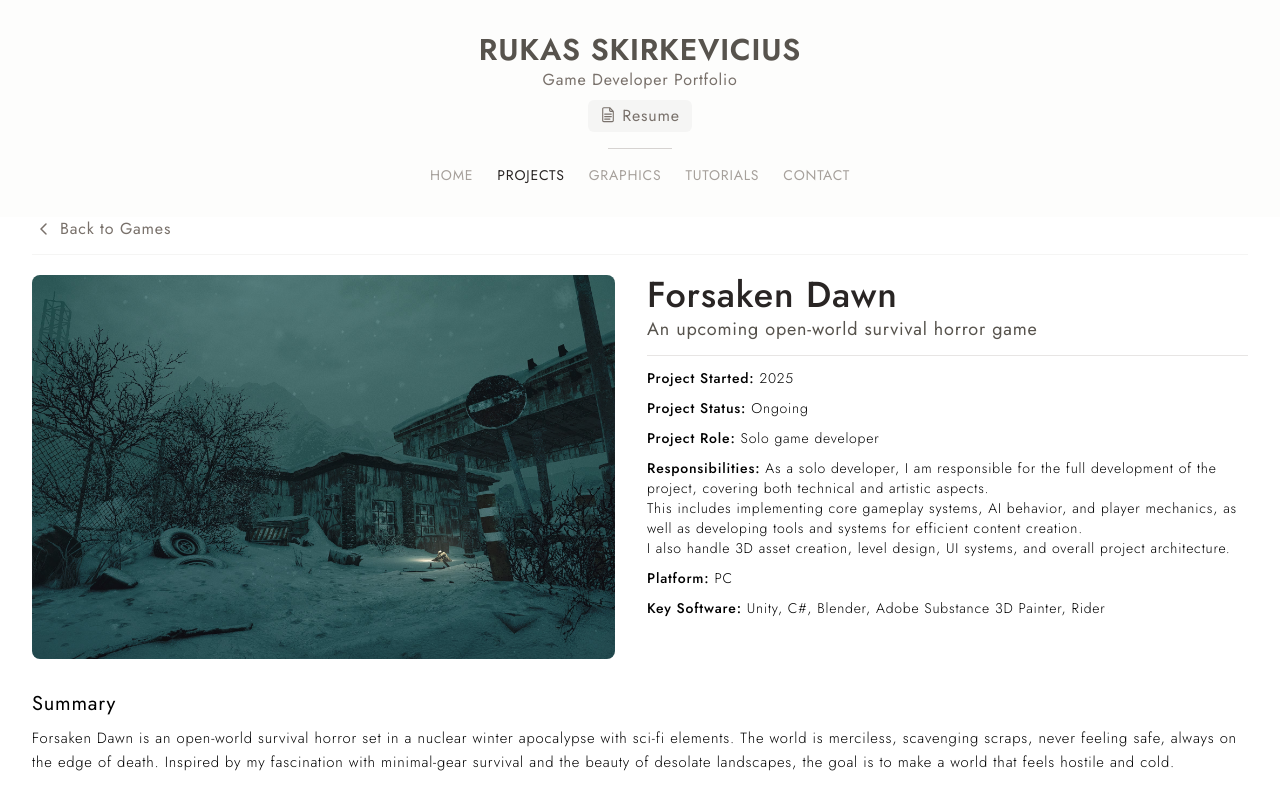
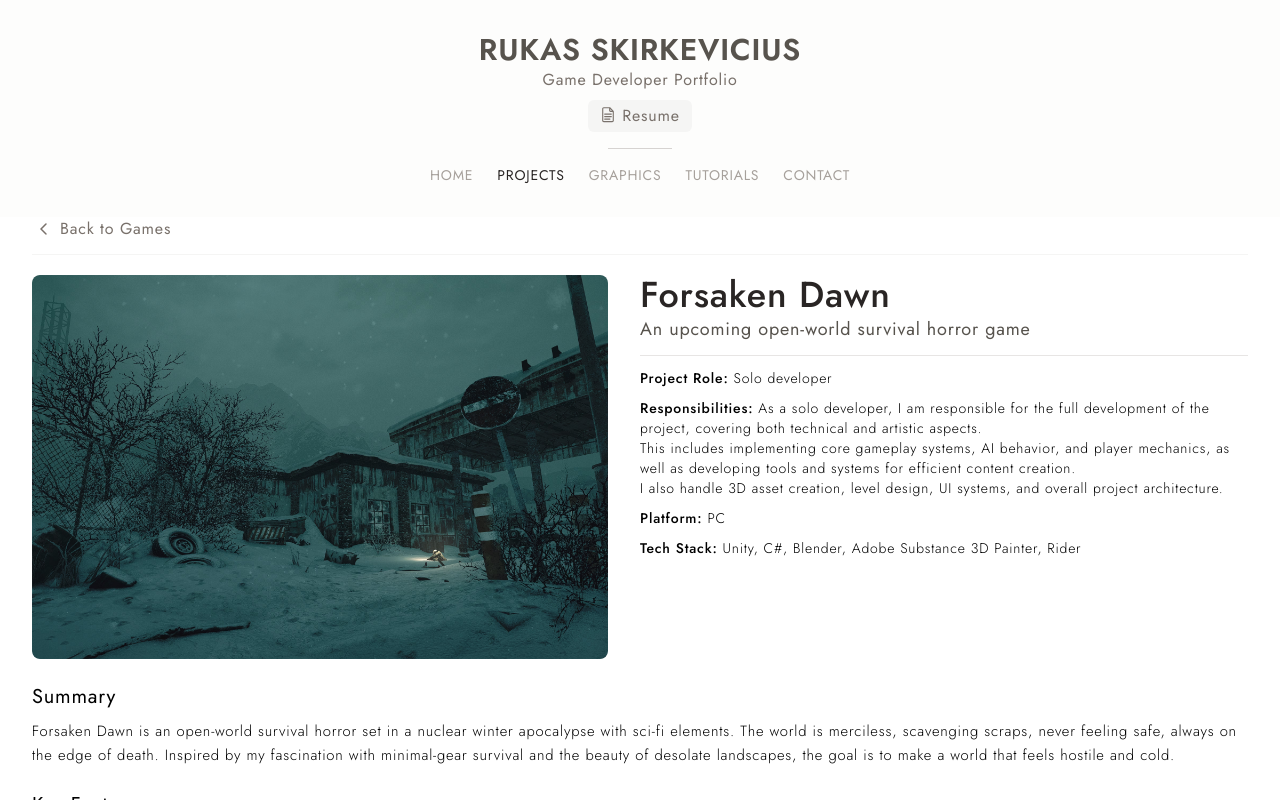
Before and after one commit to Rukas90/rukasskirkevicius, a React (Vite) app: page /projects/forsaken-dawn in a window 1280 px wide. Built offline with nearby package versions, Linux system fonts and the light colour scheme.

Commit message:
Changes to Contact, Project Layout and Details

```diff
--- a/src/AppRouter.tsx
+++ b/src/AppRouter.tsx
@@ -3,7 +3,7 @@ import { Route, Routes } from "react-router-dom"
 import BasePage from "./pages/BasePage"
 
 const Home = lazy(() => import("./pages/Home"))
-const GamePage = lazy(() => import("./pages/GamePage"))
+const GamePage = lazy(() => import("./pages/projects/GamePage"))
 const GraphicsPage = lazy(() => import("./pages/GraphicsPage"))
 const ProjectsPage = lazy(() => import("./pages/ProjectsPage"))
 const ForsakenDawn = lazy(() => import("./pages/projects/ForsakenDawn"))
--- a/src/components/ContactForm.tsx
+++ b/src/components/ContactForm.tsx
@@ -2,6 +2,8 @@ import { ButtonSubmit, InputField, TextArea } from "@components"
 import HCaptcha from "@hcaptcha/react-hcaptcha"
 import { useRef } from "react"
 import { useTranslation } from "react-i18next"
+
+const ACCESS_TOKEN = import.meta.env.VITE_CONTACT_ACCESS_KEY
 
 interface ContactFormProps {
   onSuccess?: () => void
@@ -21,7 +23,7 @@ const ContactForm = ({ onSuccess, onError }: ContactFormProps) => {
       return
     }
     const form = new FormData(e.target)
-    form.append("access_key", "89db6cba-63c3-4514-901c-703de1b40650")
+    form.append("access_key", ACCESS_TOKEN)
 
     const data = Object.fromEntries(form)
 
--- /dev/null
+++ b/src/components/common/ProjectHero.tsx
@@ -0,0 +1,47 @@
+import { Line } from "@components"
+import ProjectDetail from "@components/ProjectDetail"
+import { TextLocalized } from "@components"
+import type { EntryDetail, LocalizedText } from "@types"
+import type { ReactNode } from "react"
+
+interface ProjectHeroProps {
+  media: ReactNode
+  title: LocalizedText | string
+  subtitle?: LocalizedText | string
+  details?: EntryDetail[]
+  extraDetails?: ReactNode
+}
+
+const ProjectHero = ({
+  media,
+  title,
+  subtitle,
+  details,
+  extraDetails,
+}: ProjectHeroProps) => {
+  return (
+    <div className="flex lg:flex-row flex-col-reverse gap-8 justify-center">
+      <div className="h-96 max-w-full aspect-3/2">
+        <div className="w-full h-full rounded-md overflow-hidden">{media}</div>
+      </div>
+      <div className="lg:w-auto w-full">
+        <TextLocalized
+          text={title}
+          as="p"
+          className="text-4xl font-medium text-stone-800"
+        />
+        {subtitle && (
+          <TextLocalized text={subtitle} className="text-stone-600 text-lg" />
+        )}
+        <Line overridesColor className="bg-stone-200 my-3" />
+        <div className="flex flex-col gap-2.5">
+          {details?.map((detail) => (
+            <ProjectDetail key={detail.type} detail={detail} />
+          ))}
+          {extraDetails}
+        </div>
+      </div>
+    </div>
+  )
+}
+export default ProjectHero
--- a/src/components/common/index.ts
+++ b/src/components/common/index.ts
@@ -12,3 +12,4 @@ export { default as DropdownButton } from "./DropdownButton"
 export { default as DropdownItem } from "./DropdownItem"
 export { default as DropdownLabel } from "./DropdownLabel"
 export { default as DropdownMenu } from "./DropdownMenu"
+export { default as ProjectHero } from "./ProjectHero"
--- a/src/components/sections/AboutSection.tsx
+++ b/src/components/sections/AboutSection.tsx
@@ -30,7 +30,7 @@ const AboutSection = () => {
               i18n={i18n}
               i18nKey="about_parag_5"
               components={{
-                GameLink: <TextLinkMarker to="/games/forsaken-dawn" />,
+                GameLink: <TextLinkMarker to="/projects/forsaken-dawn" />,
               }}
             />
           </TextPlain>
--- a/src/pages/projects/DataDrivenItems.tsx
+++ /dev/null
@@ -1,71 +0,0 @@
-import {
-  Line,
-  ListPlain,
-  ProjectSectionText,
-  TextLinkMarker,
-  TextLocalized,
-  TextPlain,
-} from "@components"
-import ProjectDetail from "@components/ProjectDetail"
-import { DataDrivenItemsProject } from "@projects"
-import YouTube from "react-youtube"
-
-const DataDrivenItems = () => {
-  const { title, subtitle, details, startDate } = DataDrivenItemsProject
-
-  return (
-    <div>
-      <div className="inline-flex gap-8">
-        <YouTube videoId="PqZmD-KcNGc" className="h-96 w-250" />
-        <div>
-          <TextLocalized
-            text={title}
-            as="p"
-            className="text-4xl font-medium text-stone-800"
-          />
-          <TextLocalized text={subtitle} className="text-stone-600 text-lg" />
-          <Line overridesColor className="bg-stone-200 my-3" />
-          <div className="flex flex-col gap-2.5">
-            {startDate && (
-              <ProjectDetail
-                detail={{
-                  type: "ProjectDate",
-                  info: startDate.getFullYear().toString(),
-                }}
-              />
-            )}
-            {details.map((detail) => (
-              <ProjectDetail detail={detail} />
-            ))}
-          </div>
-        </div>
-      </div>
-      <ProjectSectionText>Summary</ProjectSectionText>
-      <TextPlain>
-        This was an experimentational, hobby project, where I made an RPG 2D
-        shooter game using Lua. The goal was to learn Lua and create a simple
-        game project in the process. I used{" "}
-        <TextLinkMarker to="https://love2d.org/" target="_blank">
-          LÖVE
-        </TextLinkMarker>{" "}
-        engine, which is a game engine used to create 2D video games.
-      </TextPlain>
-      <ProjectSectionText>Key Features</ProjectSectionText>
-      <TextPlain>
-        These are the features that were implemented into the final game.
-      </TextPlain>
-      <ListPlain>
-        <li>Player mechanics</li>
-        <li>Inventory system</li>
-        <li>Weapons system</li>
-        <li>Levels</li>
-        <li>AI system</li>
-        <li>Audio system</li>
-        <li>Health & Sprint systems</li>
-        <li>Functional main menu</li>
-        <li>Ending</li>
-      </ListPlain>
-    </div>
-  )
-}
-export default DataDrivenItems
--- a/src/pages/projects/ForsakenDawn.tsx
+++ b/src/pages/projects/ForsakenDawn.tsx
@@ -1,51 +1,23 @@
-import { Line, ListPlain, TextLocalized, TextPlain } from "@components"
-import ProjectDetail from "@components/ProjectDetail"
+import { Line, ListPlain, ProjectHero, TextPlain } from "@components"
 import Slideshow from "@components/Slideshow"
 import { ForsakenDawnProject } from "@projects"
 
 const ForsakenDawn = () => {
-  const { title, subtitle, details, startDate } = ForsakenDawnProject
-
   return (
     <div>
-      <div className="inline-flex gap-8">
+      <ProjectHero
+        media={
           <Slideshow
             paths={[
               "/img/projects/forsaken-dawn/banner",
               "/img/projects/forsaken-dawn/gas-station-interior-gs-1",
               "/img/projects/forsaken-dawn/camper-interior-gs-1",
             ]}
-          className="h-96 w-250"
+            className="w-full h-full"
           />
-        <div>
-          <TextLocalized
-            text={title}
-            as="p"
-            className="text-4xl font-medium text-stone-800"
+        }
+        {...ForsakenDawnProject}
       />
-          <TextLocalized text={subtitle} className="text-stone-600 text-lg" />
-          <Line overridesColor className="bg-stone-200 my-3" />
-          <div className="flex flex-col gap-2.5">
-            {startDate && (
-              <ProjectDetail
-                detail={{
-                  type: "ProjectStarted",
-                  info: startDate.getFullYear().toString(),
-                }}
-              />
-            )}
-            <ProjectDetail
-              detail={{
-                type: "ProjectStatus",
-                info: "Ongoing",
-              }}
-            />
-            {details.map((detail) => (
-              <ProjectDetail detail={detail} />
-            ))}
-          </div>
-        </div>
-      </div>
       <p className="mt-6 text-xl mb-2">Summary</p>
       <TextPlain>
         Forsaken Dawn is an open-world survival horror set in a nuclear winter
--- a/src/pages/projects/Haunted.tsx
+++ b/src/pages/projects/Haunted.tsx
@@ -1,8 +1,7 @@
 import {
-  Line,
   ListPlain,
+  ProjectHero,
   ProjectSectionText,
-  TextLocalized,
   TextPlain,
 } from "@components"
 import ProjectDetail from "@components/ProjectDetail"
@@ -11,35 +10,30 @@ import { HauntedProject } from "@projects"
 import YouTube from "react-youtube"
 
 const Haunted = () => {
-  const { title, subtitle, details, startDate } = HauntedProject
+  const { startDate } = HauntedProject
 
   return (
     <div>
-      <div className="inline-flex gap-8">
-        <YouTube videoId="d8JEaiMXldY" className="h-96 w-250" />
-        <div>
-          <TextLocalized
-            text={title}
-            as="p"
-            className="text-4xl font-medium text-stone-800"
+      <ProjectHero
+        media={
+          <YouTube
+            videoId="d8JEaiMXldY"
+            className="w-full h-full"
+            iframeClassName="w-full h-full"
           />
-          <TextLocalized text={subtitle} className="text-stone-600 text-lg" />
-          <Line overridesColor className="bg-stone-200 my-3" />
-          <div className="flex flex-col gap-2.5">
-            {startDate && (
+        }
+        {...HauntedProject}
+        extraDetails={
+          startDate && (
             <ProjectDetail
               detail={{
                 type: "ProjectDate",
                 info: startDate.getFullYear().toString(),
               }}
             />
-            )}
-            {details.map((detail) => (
-              <ProjectDetail detail={detail} />
-            ))}
-          </div>
-        </div>
-      </div>
+          )
+        }
+      />
       <ProjectSectionText>Summary</ProjectSectionText>
       <TextPlain>
         This project was part of an assignment to create a prototype game. I
@@ -63,7 +57,7 @@ const Haunted = () => {
         <li>Map with objectives and an ending</li>
       </ListPlain>
       <ProjectSectionText>UI Design</ProjectSectionText>
-      <div className="inline-flex gap-8">
+      <div className="flex lg:flex-row flex-col gap-8">
         <p>
           <TextPlain>
             When working on the user interface, the idea was to create a clean,
@@ -78,7 +72,7 @@ const Haunted = () => {
           </TextPlain>
         </p>
         <Slideshow
-          className="h-96 w-250"
+          className="h-96 lg:w-250 w-full aspect-2/3"
           paths={{
             directory: "/img/projects/haunted",
             fileNames: [
--- a/src/pages/projects/Rpg2dShooter.tsx
+++ b/src/pages/projects/Rpg2dShooter.tsx
@@ -1,9 +1,8 @@
 import {
-  Line,
   ListPlain,
+  ProjectHero,
   ProjectSectionText,
   TextLinkMarker,
-  TextLocalized,
   TextPlain,
 } from "@components"
 import ProjectDetail from "@components/ProjectDetail"
@@ -11,35 +10,30 @@ import { Lua2DGameProject } from "@projects"
 import YouTube from "react-youtube"
 
 const Rpg2dShooter = () => {
-  const { title, subtitle, details, startDate } = Lua2DGameProject
+  const { startDate } = Lua2DGameProject
 
   return (
     <div>
-      <div className="inline-flex gap-8">
-        <YouTube videoId="PqZmD-KcNGc" className="h-96 w-250" />
-        <div>
-          <TextLocalized
-            text={title}
-            as="p"
-            className="text-4xl font-medium text-stone-800"
+      <ProjectHero
+        media={
+          <YouTube
+            videoId="PqZmD-KcNGc"
+            className="w-full h-full"
+            iframeClassName="w-full h-full"
           />
-          <TextLocalized text={subtitle} className="text-stone-600 text-lg" />
-          <Line overridesColor className="bg-stone-200 my-3" />
-          <div className="flex flex-col gap-2.5">
-            {startDate && (
+        }
+        {...Lua2DGameProject}
+        extraDetails={
+          startDate && (
             <ProjectDetail
               detail={{
                 type: "ProjectDate",
                 info: startDate.getFullYear().toString(),
               }}
             />
-            )}
-            {details.map((detail) => (
-              <ProjectDetail detail={detail} />
-            ))}
-          </div>
-        </div>
-      </div>
+          )
+        }
+      />
       <ProjectSectionText>Summary</ProjectSectionText>
       <TextPlain>
         This was an experimentational, hobby project, where I made an RPG 2D
--- a/src/projects/GameProjects.ts
+++ b/src/projects/GameProjects.ts
@@ -16,8 +16,8 @@ export const ForsakenDawnProject: Project = {
     {
       type: "ProjectRole",
       info: {
-        localeKey: "forsaken_dawn_role_info",
-        fallback: "Solo game developer",
+        localeKey: "solo_developer",
+        fallback: "Solo developer",
       },
     },
     {
@@ -33,7 +33,7 @@ export const ForsakenDawnProject: Project = {
       info: "PC",
     },
     {
-      type: "KeySoftware",
+      type: "TechStack",
       info: "Unity, C#, Blender, Adobe Substance 3D Painter, Rider",
     },
   ],
@@ -61,16 +61,16 @@ export const HauntedProject: Project = {
     {
       type: "ProjectRole",
       info: {
-        localeKey: "forsaken_dawn_role_info",
-        fallback: "Solo game developer",
+        localeKey: "solo_developer",
+        fallback: "Solo developer",
       },
     },
     {
       type: "Responsibilities",
       info: {
-        localeKey: "forsaken_dawn_responsibilities",
+        localeKey: "haunted_responsibilities",
         fallback:
-          "During this two weeks long project, I have worked on implementing a 3D zombie shooter game prototype. The entire project was made from stratch, which included, gameplay functionality, graphical design, UI/UX, audio and profiling and building.",
+          "During this two-week university project, I built a 3D zombie shooter prototype from scratch, covering gameplay, UI/UX, audio, and optimization through to final build.",
       },
     },
     {
@@ -78,7 +78,7 @@ export const HauntedProject: Project = {
       info: "PC",
     },
     {
-      type: "KeySoftware",
+      type: "TechStack",
       info: "Unity, C#, Blender, Adobe Substance 3D Painter, Visual Studio",
     },
   ],
@@ -106,16 +106,16 @@ export const Lua2DGameProject: Project = {
     {
       type: "ProjectRole",
       info: {
-        localeKey: "forsaken_dawn_role_info",
-        fallback: "Solo game developer",
+        localeKey: "solo_developer",
+        fallback: "Solo developer",
       },
     },
     {
       type: "Responsibilities",
       info: {
-        localeKey: "forsaken_dawn_responsibilities",
+        localeKey: "lua_game_responsibilities",
         fallback:
-          "As a solo developer, I am responsible for the full development of the project, covering both technical and artistic aspects.\nThis includes implementing core gameplay systems, AI behavior, and player mechanics, as well as developing tools and systems for efficient content creation.\nI also handle 3D asset creation, level design, UI systems, and overall project architecture.",
+          "A 2D RPG shooter built in a weekend using Lua and LÖVE2D. Implemented core gameplay, level design, and sourced/created 2D assets.",
       },
     },
     {
--- a/src/projects/ToolProjects.tsx
+++ b/src/projects/ToolProjects.tsx
@@ -20,7 +20,7 @@ export const PixelHarmonyProject: Project = {
       info: {
         localeKey: "pixel_harmony_responsibilities",
         fallback:
-          "During this project I have worked and created an editor tool in Unity, that provides advanced image editing features, similar to software like Photoshop. I have worked on this project from stratch, implementing the user interface, functionality and ultimately published to be sold on the Unity AssetStore.",
+          "A fully-featured image editing Unity editor program published on the Unity Asset Store. Built from scratch covering UI, rendering pipeline via HLSL shaders, 55+ filters and adjustments, a custom brush engine, pixel art tools, special pbr generation filters, layering system, and much more. All optimized using GPU processing via Pixel and Compute shaders, in combination to Job + Burst.",
       },
     },
     {
@@ -44,16 +44,20 @@ export const LocalizationProject: Project = {
   },
   title: "Localization",
   subtitle: {
-    localeKey: "pixel_harmony_sub",
+    localeKey: "localization_sub",
     fallback: "Custom localization solution and editor management tool",
   },
   details: [
     {
+      type: "PartOf",
+      info: "Forsaken Dawn",
+    },
+    {
       type: "Responsibilities",
       info: {
-        localeKey: "pixel_harmony_responsibilities",
+        localeKey: "localization_responsibilities",
         fallback:
-          "During this project I have worked and created an editor tool in Unity, that provides advanced image editing features, similar to software like Photoshop. I have worked on this project from stratch, implementing the user interface, functionality and ultimately published to be sold on the Unity AssetStore.",
+          "A custom localization system built for Forsaken Dawn, featuring a dedicated Unity editor tool for managing translation entries across multiple languages, with group-based organization, per-locale font references, and Addressable asset streaming.",
       },
     },
     {
```
Also changed, not shown: src/pages/projects/GamePage.tsx (renamed from src/pages/GamePage.tsx). Lines whose indentation alone changed are shown as unchanged.
